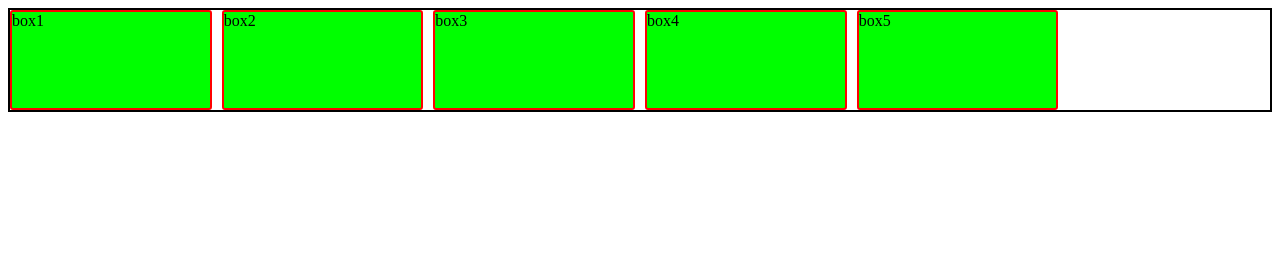
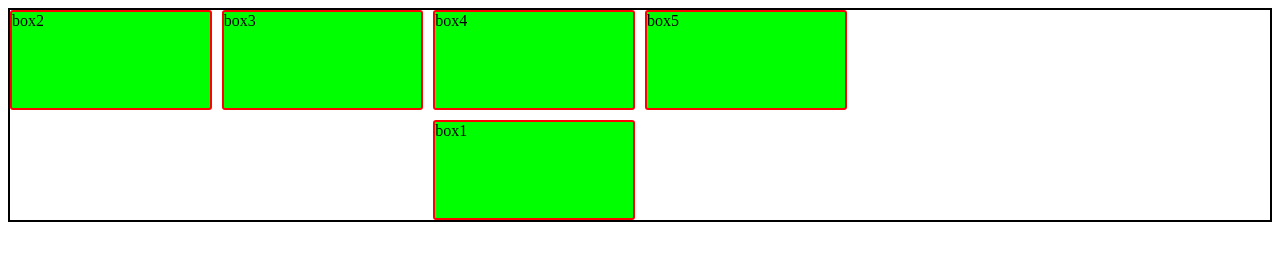
Before and after one commit to rupesh568/CSS-GRID, a plain HTML site: page grid5.html in a window 1280 px wide. Drawn offline with Linux system fonts and the light colour scheme.

Commit message:
completed grid concept

```diff
--- a/grid5.css
+++ b/grid5.css
@@ -12,3 +12,10 @@
     border: 2px solid red;
     border-radius: 3px;
 }
+
+.item-1{
+    grid-row-start: 2;
+    grid-row-end: 3;
+    grid-column-start: 3;
+    grid-column-end: 4;
+}
--- a/grid5.html
+++ b/grid5.html
@@ -8,7 +8,7 @@
 </head>
 <body>
     <div class="container">
-        <div class="box">box1</div>
+        <div class="box item-1">box1</div>
         <div class="box">box2</div>
         <div class="box">box3</div>
         <div class="box">box4</div>
```
